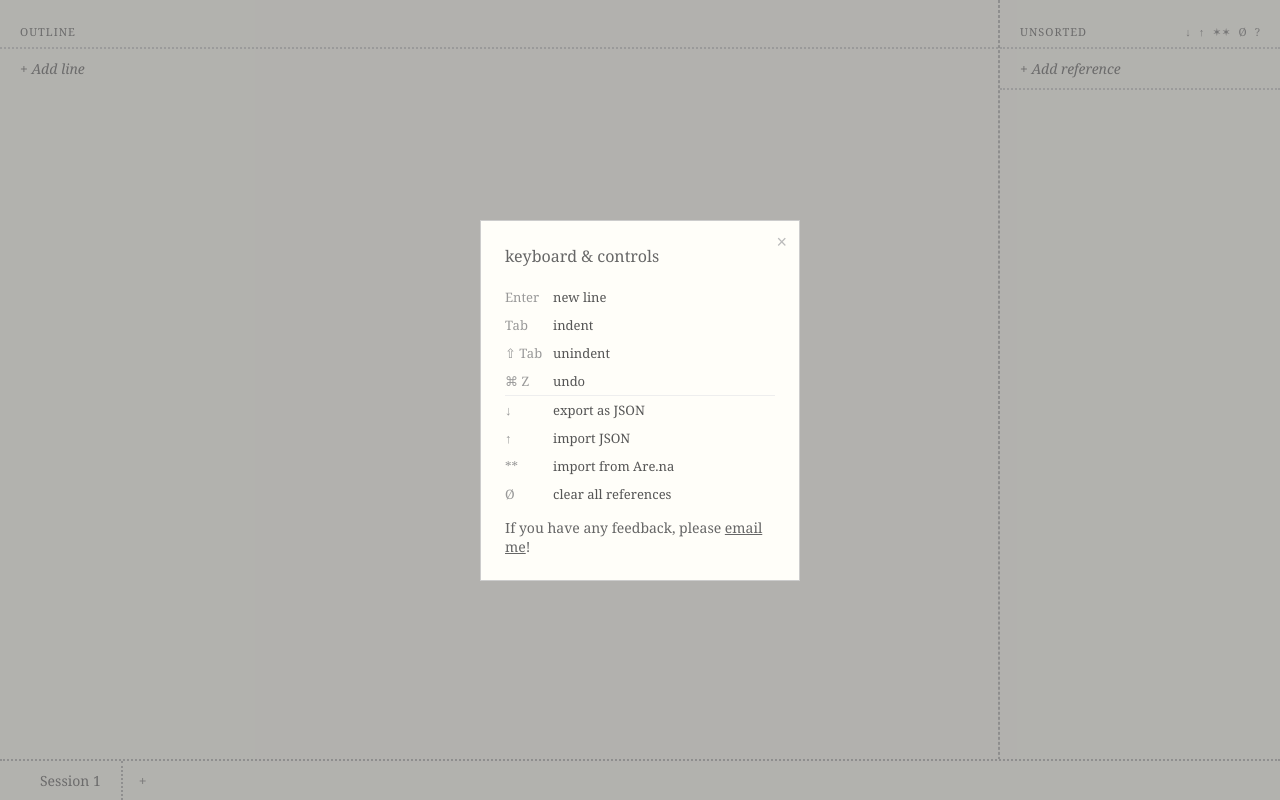
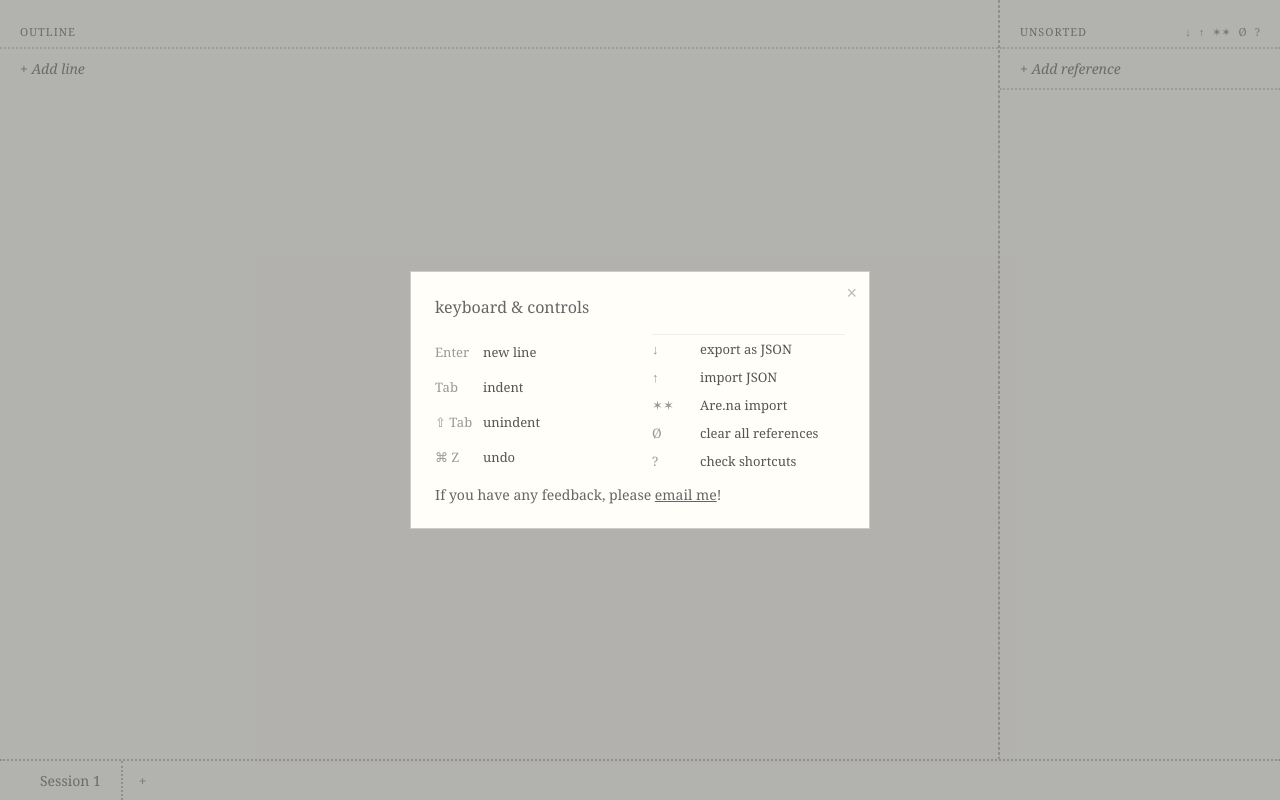
Before and after one commit to connieliu0/light-research, a plain HTML site: page index.html in a window 1280 px wide. Drawn offline with Linux system fonts and the light colour scheme.

Commit message:
modal update

```diff
--- a/index.html
+++ b/index.html
@@ -548,21 +548,33 @@
   <div class="tab-bar" id="tab-bar"></div>
 
   <div class="modal-overlay" id="help-modal">
-    <div class="modal" style="width:320px;position:relative;">
+    <div class="modal" style="width:460px;position:relative;">
       <button onclick="closeHelpModal()" style="position:absolute;top:12px;right:12px;background:none;border:none;cursor:pointer;font-size:18px;color:#bbb;padding:0;line-height:1;">×</button>
       <h3 style="color:#666;">keyboard & controls</h3>
-      <table style="width:100%;border-collapse:collapse;font-size:13px;color:#555;">
+      <div style="display: flex; gap: 24px; width: 100%;">
+        <!-- First column: before border-top -->
+        <table style="width:50%;border-collapse:collapse;font-size:13px;color:#555;">
           <tbody>
             <tr><td style="padding:5px 0;color:#999;width:48px;">Enter</td><td style="padding:5px 0;">new line</td></tr>
             <tr><td style="padding:5px 0;color:#999;">Tab</td><td style="padding:5px 0;">indent</td></tr>
             <tr><td style="padding:5px 0;color:#999;">⇧ Tab</td><td style="padding:5px 0;">unindent</td></tr>
             <tr><td style="padding:5px 0;color:#999;">⌘ Z</td><td style="padding:5px 0;">undo</td></tr>
-          <tr><td style="padding:5px 0;color:#999;border-top:1px solid #eee;">↓</td><td style="padding:5px 0;border-top:1px solid #eee;">export as JSON</td></tr>
-          <tr><td style="padding:5px 0;color:#999;">↑</td><td style="padding:5px 0;">import JSON</td></tr>
-          <tr><td style="padding:5px 0;color:#999;">**</td><td style="padding:5px 0;">import from Are.na</td></tr>
-          <tr><td style="padding:5px 0;color:#999;">Ø</td><td style="padding:5px 0;">clear all references</td></tr>
           </tbody>
         </table>
+        <!-- Second column: after border-top -->
+        <table style="width:50%;border-collapse:collapse;font-size:13px;color:#555;">
+          <tbody>
+            <tr>
+              <td style="padding:5px 0;color:#999;width:48px;border-top:1px solid #eee;">↓</td>
+              <td style="padding:5px 0;border-top:1px solid #eee;">export as JSON</td>
+            </tr>
+            <tr><td style="padding:5px 0;color:#999;">↑</td><td style="padding:5px 0;">import JSON</td></tr>
+            <tr><td style="padding:5px 0;color:#999;">✶✶</td><td style="padding:5px 0;">Are.na import</td></tr>
+            <tr><td style="padding:5px 0;color:#999;">Ø</td><td style="padding:5px 0;">clear all references</td></tr>
+            <tr><td style="padding:5px 0;color:#999;">?</td><td style="padding:5px 0;">check shortcuts</td></tr>
+          </tbody>
+        </table>
+      </div>
       <p style="color:#666; padding-top:10px; font-size:14px;">If you have any feedback, please <a href="mailto:cliu55567@gmail.com" style="color:#666; text-decoration:underline;">email me</a>!</p>
     </div>
   </div>
```
Lines whose indentation alone changed are shown as unchanged.
